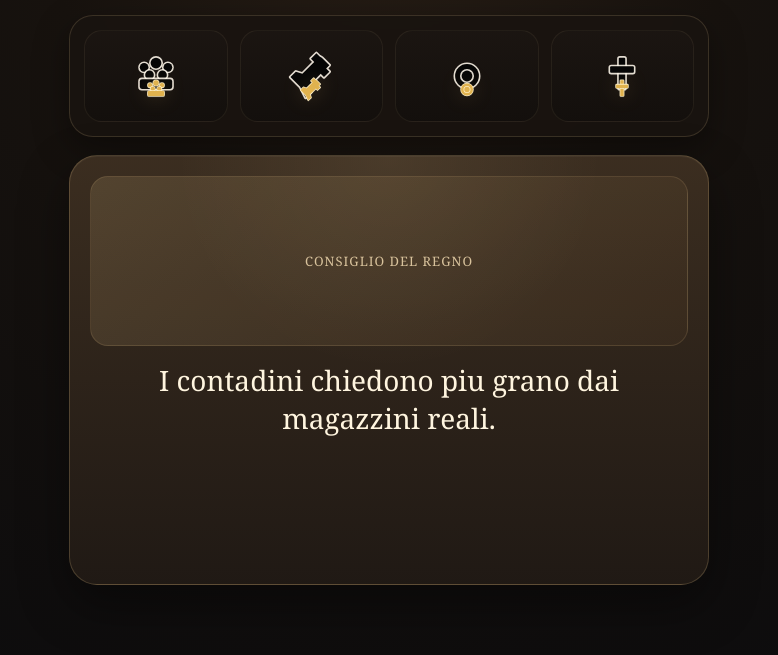
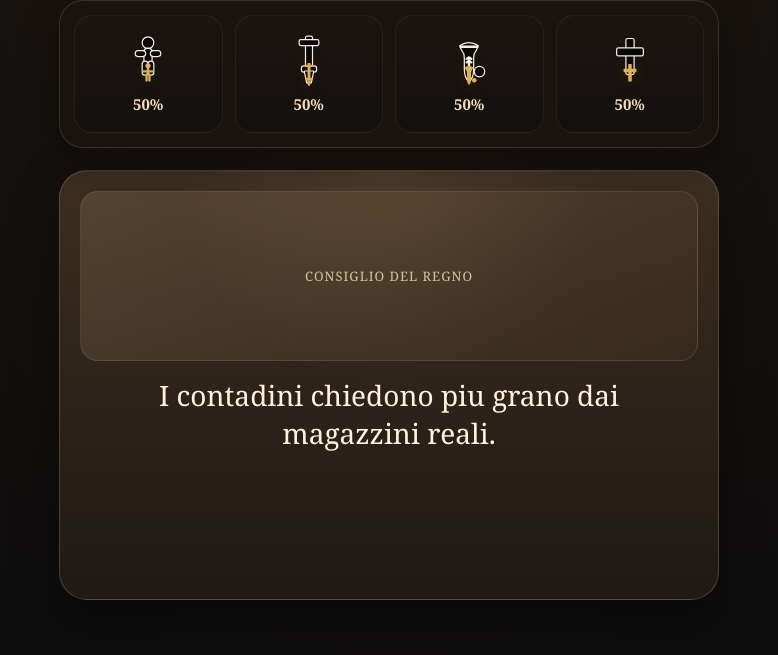
Before and after one commit to Xelum/Xelum, a plain HTML site: page game.html in a window 1280 px wide. Shown: the part 145-800 px from the top of the page, without its empty margins (251-1029 px from the left). Drawn offline with Linux system fonts and the light colour scheme.

Commit message:
Update game.html

```diff
--- a/game.html
+++ b/game.html
@@ -27,7 +27,7 @@
 
     .app {
       width: 100%;
-      max-width: 640px;
+      max-width: 660px;
       position: relative;
       z-index: 1;
     }
@@ -58,29 +58,37 @@
       border-radius: 24px;
       padding: 14px;
       box-shadow: 0 12px 35px rgba(0, 0, 0, 0.35);
-      margin-bottom: 18px;
+      margin-bottom: 22px;
       backdrop-filter: blur(3px);
+      overflow: visible;
+      position: relative;
+      z-index: 5;
     }
 
     .stats-grid {
       display: grid;
       grid-template-columns: repeat(4, minmax(0, 1fr));
       gap: 12px;
+      overflow: visible;
     }
 
     .stat-icon-card {
       position: relative;
-      min-height: 92px;
+      min-height: 118px;
       border-radius: 18px;
       background: linear-gradient(180deg, rgba(28, 22, 18, 0.96), rgba(20, 16, 13, 0.96));
       border: 1px solid rgba(210, 185, 139, 0.08);
       display: flex;
+      flex-direction: column;
       align-items: center;
       justify-content: center;
+      gap: 8px;
       cursor: pointer;
       overflow: visible;
       transition: transform 0.2s ease, box-shadow 0.2s ease, border-color 0.2s ease;
       user-select: none;
+      padding: 10px 8px 12px;
+      z-index: 1;
     }
 
     .stat-icon-card:hover {
@@ -92,89 +100,95 @@
     .stat-icon-card.active {
       border-color: rgba(245, 220, 165, 0.22);
       box-shadow: 0 0 0 1px rgba(245, 220, 165, 0.08), 0 12px 26px rgba(0, 0, 0, 0.24);
+      z-index: 20;
     }
 
     .icon-shell {
       position: relative;
-      width: 54px;
-      height: 54px;
+      width: 58px;
+      height: 58px;
       display: flex;
       align-items: center;
       justify-content: center;
       pointer-events: none;
+      transform-origin: center;
     }
 
-    .icon-svg,
-    .icon-fill-wrap {
+    .icon-svg {
       position: absolute;
       inset: 0;
       width: 100%;
       height: 100%;
-    }
-
-    .icon-svg {
-      filter: drop-shadow(0 1px 0 rgba(255,255,255,0.04));
+      display: block;
     }
 
     .icon-base .shape {
-      fill: #050505;
-      stroke: rgba(255, 248, 236, 0.88);
-      stroke-width: 6;
+      fill: #080808;
+      stroke: rgba(255, 248, 236, 0.96);
+      stroke-width: 4.2;
+      stroke-linejoin: round;
+      stroke-linecap: round;
+      paint-order: stroke fill;
+    }
+
+    .icon-base .detail {
+      fill: none;
+      stroke: rgba(255, 248, 236, 0.96);
+      stroke-width: 4;
       stroke-linejoin: round;
       stroke-linecap: round;
       paint-order: stroke fill;
     }
 
     .icon-fill-wrap {
+      position: absolute;
+      left: 0;
+      right: 0;
+      bottom: 0;
       overflow: hidden;
       height: var(--fill-height, 50%);
-      top: auto;
-      bottom: 0;
       transition: height 0.45s ease;
-      filter: drop-shadow(0 0 10px rgba(255, 205, 110, 0.18));
+      filter: drop-shadow(0 0 8px rgba(234, 186, 83, 0.15));
     }
 
     .icon-fill .shape {
       fill: #e0b24e;
-      stroke: rgba(255, 239, 196, 0.95);
-      stroke-width: 6;
-      stroke-linejoin: round;
-      stroke-linecap: round;
-      paint-order: stroke fill;
+      stroke: none;
     }
 
-    .stat-icon-card.flash-up .icon-fill-wrap,
-    .stat-icon-card.flash-down .icon-fill-wrap {
-      filter: drop-shadow(0 0 12px rgba(255, 212, 120, 0.5)) drop-shadow(0 0 20px rgba(255, 212, 120, 0.28));
+    .icon-fill .detail {
+      fill: none;
+      stroke: none;
     }
 
-    .stat-icon-card.flash-up {
-      box-shadow: 0 0 0 1px rgba(255, 226, 155, 0.08), 0 0 16px rgba(255, 212, 120, 0.16);
-    }
-
-    .stat-icon-card.flash-down {
-      box-shadow: 0 0 0 1px rgba(255, 226, 155, 0.05), 0 0 12px rgba(255, 212, 120, 0.1);
+    .stat-percent {
+      font-size: 15px;
+      font-weight: 700;
+      color: #f3debb;
+      line-height: 1;
+      min-height: 18px;
+      text-shadow: 0 0 10px rgba(255, 214, 130, 0.08);
     }
 
     .stat-tooltip {
       position: absolute;
       left: 50%;
-      bottom: -48px;
+      bottom: calc(100% + 8px);
       transform: translateX(-50%) translateY(6px);
       padding: 8px 10px;
-      min-width: 112px;
+      min-width: 110px;
       text-align: center;
       font-size: 13px;
       line-height: 1.25;
       color: #f8ecd5;
-      background: rgba(20, 15, 11, 0.96);
+      background: rgba(20, 15, 11, 0.98);
       border: 1px solid rgba(214, 185, 137, 0.18);
       border-radius: 12px;
       box-shadow: 0 12px 28px rgba(0, 0, 0, 0.28);
       opacity: 0;
       pointer-events: none;
       transition: opacity 0.18s ease, transform 0.18s ease;
-      z-index: 10;
+      z-index: 30;
       white-space: nowrap;
     }
 
@@ -189,6 +203,50 @@
       font-size: 13px;
       color: #fff4df;
       margin-bottom: 2px;
+    }
+
+    .stat-icon-card.flash-up .icon-shell,
+    .stat-icon-card.flash-down .icon-shell {
+      animation: statPulse 0.7s ease;
+    }
+
+    .stat-icon-card.flash-up .icon-fill-wrap,
+    .stat-icon-card.flash-down .icon-fill-wrap {
+      filter:
+        drop-shadow(0 0 10px rgba(255, 212, 120, 0.55))
+        drop-shadow(0 0 18px rgba(255, 212, 120, 0.35));
+    }
+
+    .stat-icon-card.flash-up .stat-percent,
+    .stat-icon-card.flash-down .stat-percent {
+      color: #fff0c7;
+      text-shadow:
+        0 0 8px rgba(255, 214, 130, 0.55),
+        0 0 16px rgba(255, 214, 130, 0.24);
+    }
+
+    .stat-icon-card.flash-up {
+      box-shadow:
+        0 0 0 1px rgba(255, 226, 155, 0.08),
+        0 0 18px rgba(255, 212, 120, 0.18);
+    }
+
+    .stat-icon-card.flash-down {
+      box-shadow:
+        0 0 0 1px rgba(255, 226, 155, 0.05),
+        0 0 12px rgba(255, 212, 120, 0.10);
+    }
+
+    @keyframes statPulse {
+      0% {
+        transform: scale(1);
+      }
+      35% {
+        transform: scale(1.12);
+      }
+      100% {
+        transform: scale(1);
+      }
     }
 
     .card-area {
@@ -244,6 +302,7 @@
       cursor: grab;
       touch-action: none;
       transition: transform 0.25s ease, opacity 0.25s ease;
+      z-index: 1;
     }
 
     .card.dragging {
@@ -457,12 +516,12 @@
       }
 
       .stat-icon-card {
-        min-height: 84px;
+        min-height: 108px;
       }
 
       .icon-shell {
-        width: 46px;
-        height: 46px;
+        width: 48px;
+        height: 48px;
       }
 
       .card-area {
@@ -493,7 +552,6 @@
       }
 
       .stat-tooltip {
-        bottom: -44px;
         min-width: 100px;
         font-size: 12px;
       }
@@ -514,77 +572,87 @@
     <div class="stats-panel">
       <div class="stats-grid">
         <div class="stat-icon-card" id="popoloStat" data-stat="popolo">
-          <div class="icon-shell" id="popoloIcon" style="--fill-height: 50%;">
+          <div class="stat-tooltip" id="popoloTooltip"><strong>Popolo</strong><span>50%</span></div>
+          <div class="icon-shell">
             <svg class="icon-svg icon-base" viewBox="0 0 100 100" aria-hidden="true">
-              <g class="shape">
-                <circle class="shape" cx="50" cy="26" r="10"></circle>
-                <circle class="shape" cx="28" cy="34" r="8"></circle>
-                <circle class="shape" cx="72" cy="34" r="8"></circle>
-                <circle class="shape" cx="38" cy="48" r="8"></circle>
-                <circle class="shape" cx="62" cy="48" r="8"></circle>
-                <rect class="shape" x="20" y="56" width="60" height="18" rx="4"></rect>
-              </g>
+              <circle class="shape" cx="50" cy="20" r="9"></circle>
+              <rect class="shape" x="44" y="31" width="12" height="24" rx="5"></rect>
+              <rect class="shape" x="29" y="35" width="16" height="8" rx="4"></rect>
+              <rect class="shape" x="55" y="35" width="16" height="8" rx="4"></rect>
+              <rect class="shape" x="41" y="53" width="8" height="22" rx="4"></rect>
+              <rect class="shape" x="51" y="53" width="8" height="22" rx="4"></rect>
             </svg>
-            <div class="icon-fill-wrap" id="popoloFillWrap">
+            <div class="icon-fill-wrap" id="popoloFillWrap" style="height: 50%;">
               <svg class="icon-svg icon-fill" viewBox="0 0 100 100" aria-hidden="true">
-                <g class="shape">
-                  <circle class="shape" cx="50" cy="26" r="10"></circle>
-                  <circle class="shape" cx="28" cy="34" r="8"></circle>
-                  <circle class="shape" cx="72" cy="34" r="8"></circle>
-                  <circle class="shape" cx="38" cy="48" r="8"></circle>
-                  <circle class="shape" cx="62" cy="48" r="8"></circle>
-                  <rect class="shape" x="20" y="56" width="60" height="18" rx="4"></rect>
-                </g>
+                <circle class="shape" cx="50" cy="20" r="9"></circle>
+                <rect class="shape" x="44" y="31" width="12" height="24" rx="5"></rect>
+                <rect class="shape" x="29" y="35" width="16" height="8" rx="4"></rect>
+                <rect class="shape" x="55" y="35" width="16" height="8" rx="4"></rect>
+                <rect class="shape" x="41" y="53" width="8" height="22" rx="4"></rect>
+                <rect class="shape" x="51" y="53" width="8" height="22" rx="4"></rect>
               </svg>
             </div>
           </div>
-          <div class="stat-tooltip" id="popoloTooltip"><strong>Popolo</strong><span>50%</span></div>
+          <div class="stat-percent" id="popoloPercent">50%</div>
         </div>
 
         <div class="stat-icon-card" id="esercitoStat" data-stat="esercito">
-          <div class="icon-shell" id="esercitoIcon" style="--fill-height: 50%;">
+          <div class="stat-tooltip" id="esercitoTooltip"><strong>Esercito</strong><span>50%</span></div>
+          <div class="icon-shell">
             <svg class="icon-svg icon-base" viewBox="0 0 100 100" aria-hidden="true">
-              <path class="shape" d="M70 16 L84 30 L78 36 L84 42 L74 52 L68 46 L46 68 L50 80 L40 90 L30 70 L12 52 L22 42 L34 46 L56 24 L50 18 L60 8 L66 14 Z"></path>
+              <rect class="shape" x="45" y="10" width="10" height="52" rx="2"></rect>
+              <rect class="shape" x="34" y="16" width="32" height="8" rx="2"></rect>
+              <rect class="shape" x="38" y="61" width="24" height="9" rx="3"></rect>
+              <path class="shape" d="M43 70 L57 70 L53 89 L47 89 Z"></path>
             </svg>
-            <div class="icon-fill-wrap" id="esercitoFillWrap">
+            <div class="icon-fill-wrap" id="esercitoFillWrap" style="height: 50%;">
               <svg class="icon-svg icon-fill" viewBox="0 0 100 100" aria-hidden="true">
-                <path class="shape" d="M70 16 L84 30 L78 36 L84 42 L74 52 L68 46 L46 68 L50 80 L40 90 L30 70 L12 52 L22 42 L34 46 L56 24 L50 18 L60 8 L66 14 Z"></path>
+                <rect class="shape" x="45" y="10" width="10" height="52" rx="2"></rect>
+                <rect class="shape" x="34" y="16" width="32" height="8" rx="2"></rect>
+                <rect class="shape" x="38" y="61" width="24" height="9" rx="3"></rect>
+                <path class="shape" d="M43 70 L57 70 L53 89 L47 89 Z"></path>
               </svg>
             </div>
           </div>
-          <div class="stat-tooltip" id="esercitoTooltip"><strong>Esercito</strong><span>50%</span></div>
+          <div class="stat-percent" id="esercitoPercent">50%</div>
         </div>
 
         <div class="stat-icon-card" id="oroStat" data-stat="oro">
-          <div class="icon-shell" id="oroIcon" style="--fill-height: 50%;">
+          <div class="stat-tooltip" id="oroTooltip"><strong>Oro</strong><span>50%</span></div>
+          <div class="icon-shell">
             <svg class="icon-svg icon-base" viewBox="0 0 100 100" aria-hidden="true">
-              <circle class="shape" cx="50" cy="50" r="22"></circle>
-              <circle class="shape" cx="50" cy="50" r="10"></circle>
+              <path class="shape" d="M35 26 Q50 16 65 26 L61 34 Q57 38 57 46 L57 66 Q57 80 50 86 Q43 80 43 66 L43 46 Q43 38 39 34 Z"></path>
+              <path class="shape" d="M36 27 L64 27"></path>
+              <path class="detail" d="M46 54 Q50 50 54 54"></path>
+              <path class="detail" d="M50 46 L50 64"></path>
+              <path class="detail" d="M54 48 Q49 44 46 48"></path>
+              <circle class="shape" cx="68" cy="70" r="8"></circle>
             </svg>
-            <div class="icon-fill-wrap" id="oroFillWrap">
+            <div class="icon-fill-wrap" id="oroFillWrap" style="height: 50%;">
               <svg class="icon-svg icon-fill" viewBox="0 0 100 100" aria-hidden="true">
-                <circle class="shape" cx="50" cy="50" r="22"></circle>
-                <circle class="shape" cx="50" cy="50" r="10"></circle>
+                <path class="shape" d="M35 26 Q50 16 65 26 L61 34 Q57 38 57 46 L57 66 Q57 80 50 86 Q43 80 43 66 L43 46 Q43 38 39 34 Z"></path>
+                <circle class="shape" cx="68" cy="70" r="8"></circle>
               </svg>
             </div>
           </div>
-          <div class="stat-tooltip" id="oroTooltip"><strong>Oro</strong><span>50%</span></div>
+          <div class="stat-percent" id="oroPercent">50%</div>
         </div>
 
         <div class="stat-icon-card" id="fedeStat" data-stat="fede">
-          <div class="icon-shell" id="fedeIcon" style="--fill-height: 50%;">
+          <div class="stat-tooltip" id="fedeTooltip"><strong>Fede</strong><span>50%</span></div>
+          <div class="icon-shell">
             <svg class="icon-svg icon-base" viewBox="0 0 100 100" aria-hidden="true">
-              <rect class="shape" x="44" y="16" width="12" height="58" rx="2"></rect>
-              <rect class="shape" x="28" y="32" width="44" height="12" rx="2"></rect>
+              <rect class="shape" x="44" y="14" width="12" height="60" rx="2"></rect>
+              <rect class="shape" x="28" y="30" width="44" height="12" rx="2"></rect>
             </svg>
-            <div class="icon-fill-wrap" id="fedeFillWrap">
+            <div class="icon-fill-wrap" id="fedeFillWrap" style="height: 50%;">
               <svg class="icon-svg icon-fill" viewBox="0 0 100 100" aria-hidden="true">
-                <rect class="shape" x="44" y="16" width="12" height="58" rx="2"></rect>
-                <rect class="shape" x="28" y="32" width="44" height="12" rx="2"></rect>
+                <rect class="shape" x="44" y="14" width="12" height="60" rx="2"></rect>
+                <rect class="shape" x="28" y="30" width="44" height="12" rx="2"></rect>
               </svg>
             </div>
           </div>
-          <div class="stat-tooltip" id="fedeTooltip"><strong>Fede</strong><span>50%</span></div>
+          <div class="stat-percent" id="fedePercent">50%</div>
         </div>
       </div>
     </div>
@@ -739,6 +807,8 @@
     function updateStatIcon(nome, valore) {
       const wrap = document.getElementById(nome + "FillWrap");
       const tooltip = document.getElementById(nome + "Tooltip");
+      const percent = document.getElementById(nome + "Percent");
+
       const titleMap = {
         popolo: "Popolo",
         esercito: "Esercito",
@@ -752,6 +822,10 @@
 
       if (tooltip) {
         tooltip.innerHTML = `<strong>${titleMap[nome]}</strong><span>${valore}%</span>`;
+      }
+
+      if (percent) {
+        percent.textContent = `${valore}%`;
       }
     }
 
@@ -775,7 +849,7 @@
 
       setTimeout(() => {
         stat.classList.remove("flash-up", "flash-down");
-      }, 900);
+      }, 800);
     }
 
     function evidenziaVariazioni(prima, dopo) {
```
